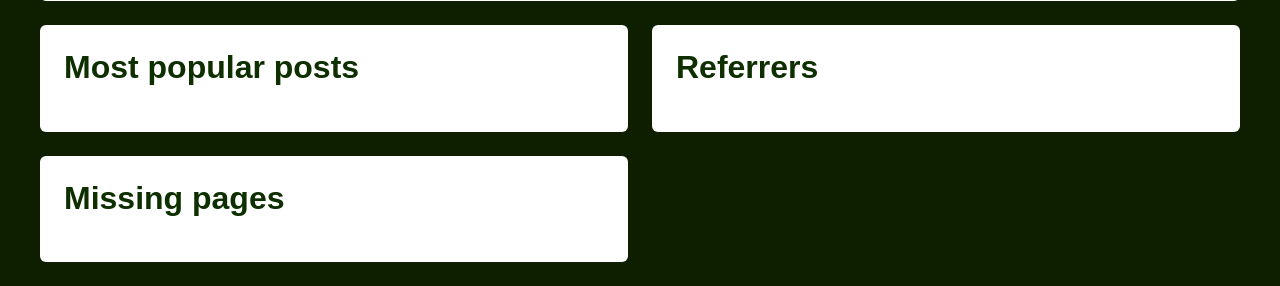
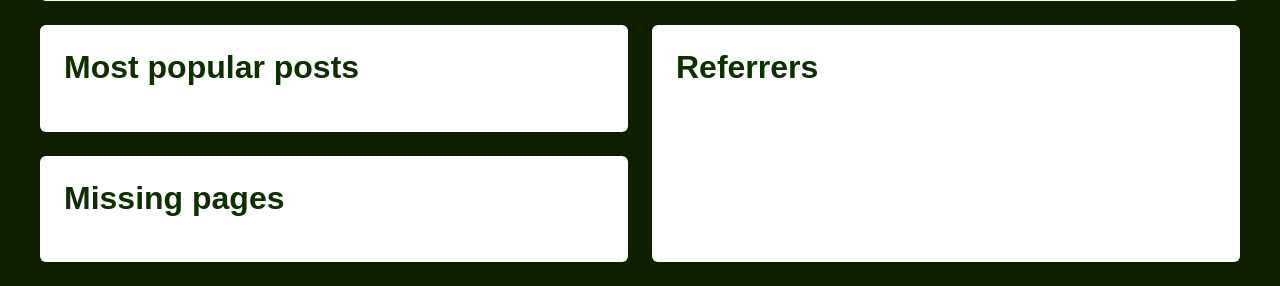
Before and after one commit to alexwlchan/analytics.alexwlchan.net, a Flask app: page /dashboard/ in a window 1280 px wide. Shown: the part 1081-1367 px from the top of the page. Run offline with Flask 3, Linux system fonts and the light colour scheme; data that the repository does not hold is empty.

Commit message:
Make this span 2 rows so the whole grid fits together

```diff
--- a/templates/dashboard.html
+++ b/templates/dashboard.html
@@ -67,7 +67,7 @@
     </table>
   </div>
 
-  <div class="chart">
+  <div class="chart" style="grid-row: span 2;">
     <h1>Referrers</h1>
 
     <table>
```
